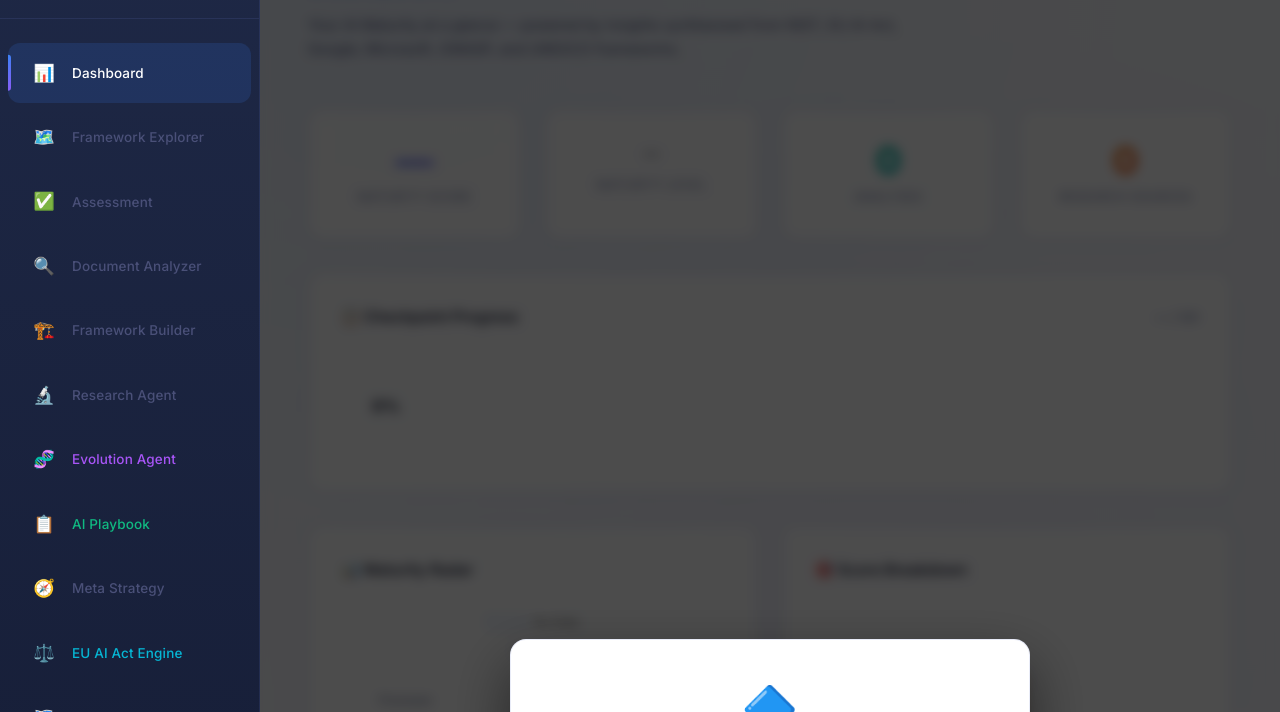
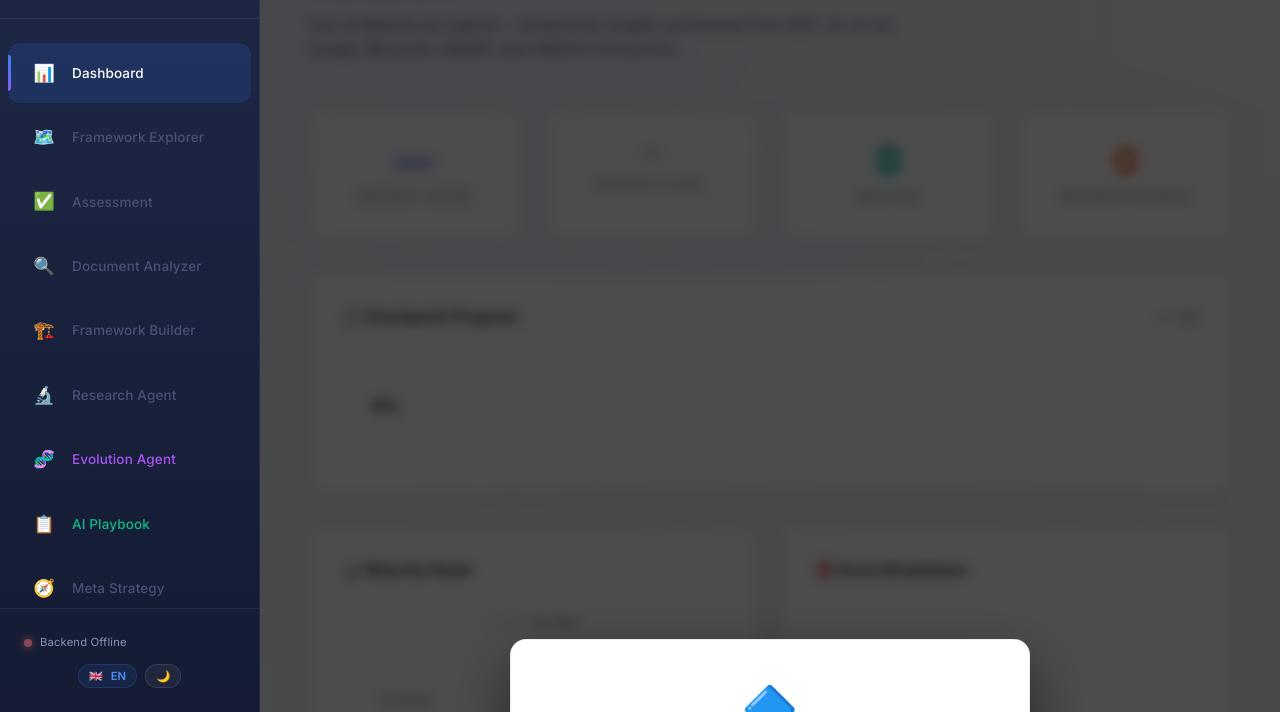
Before and after one commit to jonasarmbrust/AIStrategyHub, a website built with Vite: page frontend/index.html in a window 1280 px wide. Both pictures are taken after typing "Sample123" into the empty fields and a click on the button "Unlock →". Shown: the part 88-800 px from the top of the page. Built offline with nearby package versions, Linux system fonts and the light colour scheme; files whose address does not match are found by name.

Commit message:
fix: make sidebar navigation links scrollable and pin footer

```diff
--- a/frontend/src/styles/index.css
+++ b/frontend/src/styles/index.css
@@ -354,7 +354,7 @@ select.input option:checked {
 /* ── Sidebar ───────────────────────────────────────────────── */
 .sidebar {
   width: var(--sidebar-width);
-  min-height: 100vh;
+  height: 100vh;
   background: var(--glass-bg);
   backdrop-filter: var(--glass-blur);
   -webkit-backdrop-filter: var(--glass-blur);
@@ -406,6 +406,26 @@ select.input option:checked {
   list-style: none;
   padding: var(--space-lg) var(--space-sm);
   flex: 1;
+  overflow-y: auto;
+  scrollbar-width: thin;
+  scrollbar-color: rgba(255, 255, 255, 0.1) transparent;
+}
+
+.nav-links::-webkit-scrollbar {
+  width: 4px;
+}
+
+.nav-links::-webkit-scrollbar-track {
+  background: transparent;
+}
+
+.nav-links::-webkit-scrollbar-thumb {
+  background: rgba(255, 255, 255, 0.1);
+  border-radius: var(--radius-full);
+}
+
+.nav-links::-webkit-scrollbar-thumb:hover {
+  background: rgba(255, 255, 255, 0.2);
 }
 
 .nav-links li {
```
